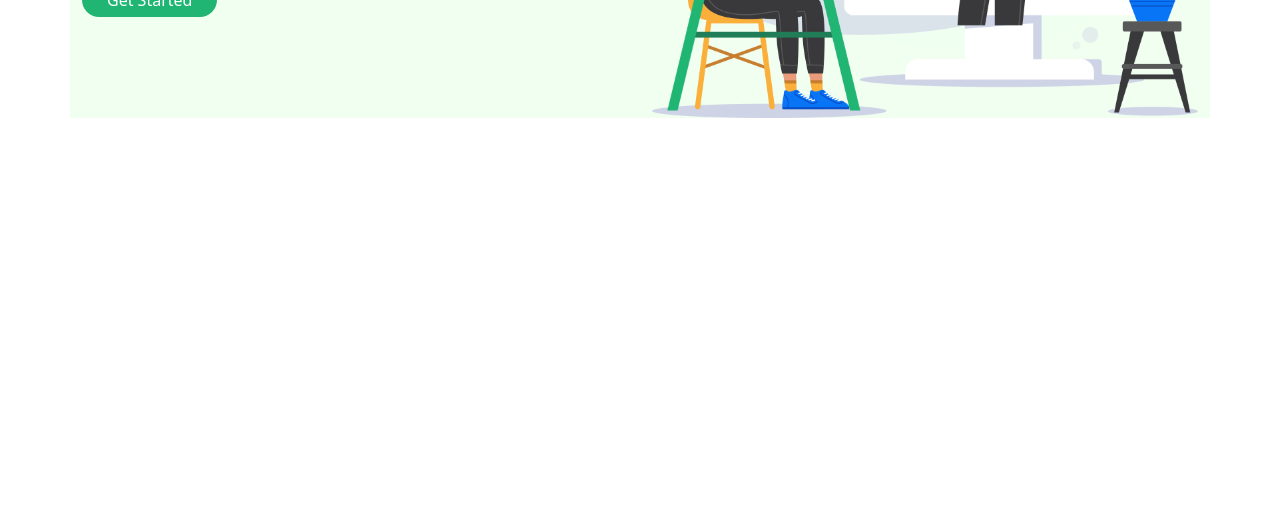
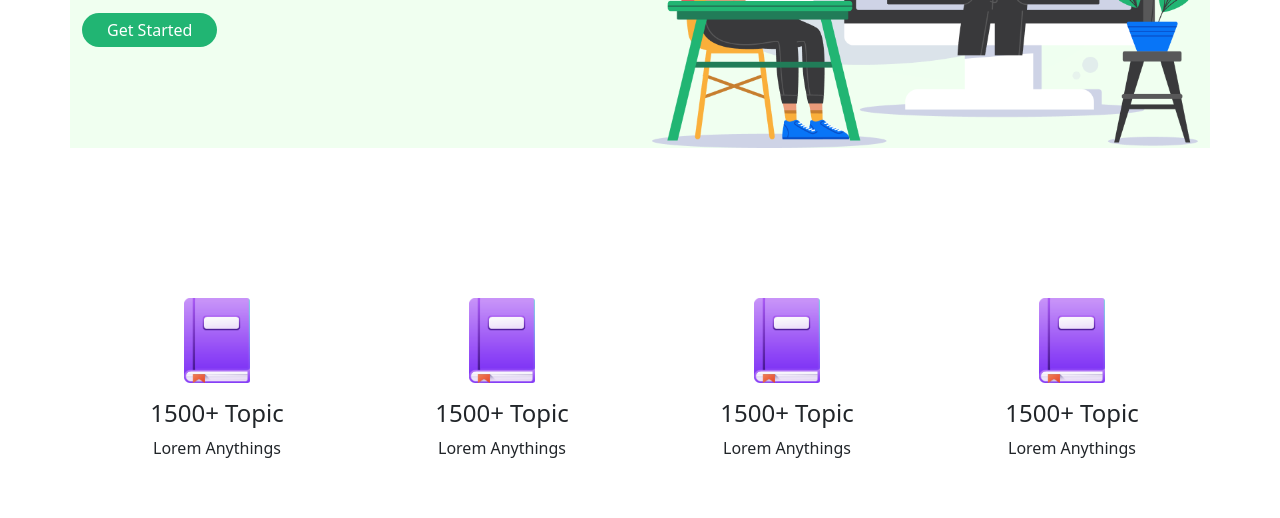
Before and after one commit to arifahan/e-school-resources, a plain HTML site: page index.html in a window 1280 px wide. Shown: the part 329-847 px from the top of the page. Before the commit the page ends 800 px from the top, so only its background shows below. Drawn offline with nearby package versions, Linux system fonts and the light colour scheme.

Commit message:
coll to action

```diff
--- a/index.html
+++ b/index.html
@@ -52,6 +52,46 @@
     </div>
 </div>
 
+<section class="container">
+  <div class="row row-cols-1 row-cols-md-4 g-4">
+    <div class="col">
+      <div class="card text-center">
+        <div><img src="icon/book.png" class="card-img-top" alt="..."></div>
+        <div class="card-body">
+          <h4 class="card-title">1500+ Topic</h4>
+          <p class="card-text">Lorem Anythings</p>
+        </div>
+      </div>
+    </div>
+    <div class="col">
+      <div class="card text-center">
+        <div><img src="icon/book.png" class="card-img-top" alt="..."></div>
+        <div class="card-body">
+          <h4 class="card-title">1500+ Topic</h4>
+          <p class="card-text">Lorem Anythings</p>
+        </div>
+      </div>
+    </div>
+    <div class="col">
+      <div class="card text-center">
+        <div><img src="icon/book.png" class="card-img-top" alt="..."></div>
+        <div class="card-body">
+          <h4 class="card-title">1500+ Topic</h4>
+          <p class="card-text">Lorem Anythings</p>
+        </div>
+      </div>
+    </div>
+    <div class="col">
+      <div class="card text-center">
+        <div><img src="icon/book.png" class="card-img-top" alt="..."></div>
+        <div class="card-body">
+          <h4 class="card-title">1500+ Topic</h4>
+          <p class="card-text">Lorem Anythings</p>
+        </div>
+      </div>
+    </div>
+  </div>
+</section>
 
 
 
--- a/style.css
+++ b/style.css
@@ -14,4 +14,20 @@
 }
 .hero-area {
     background: #F0FFF0;
+    padding-top: 30px;
 }
+.card img {
+    height: 85px;
+    width: 66px;
+}
+.card {
+    height: 270px;
+    width: 270px;
+    border: none;
+    border-radius: 8px;
+    margin-top: 100px;
+    padding-top: 50px;
+}
+.card:hover{
+    box-shadow: 0px 20px 40px rgba(0, 0, 0, 0.1);
+}
```
